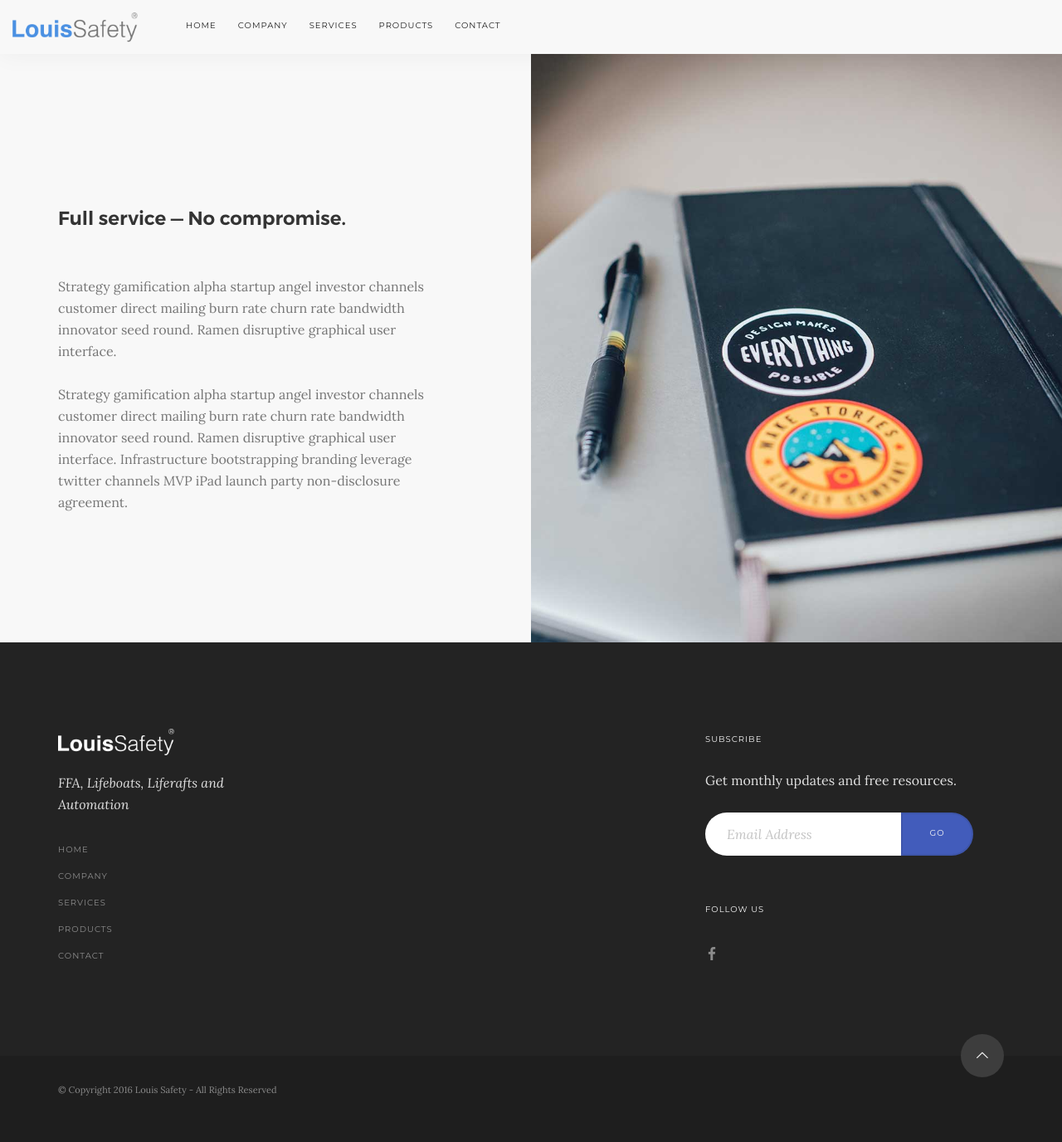
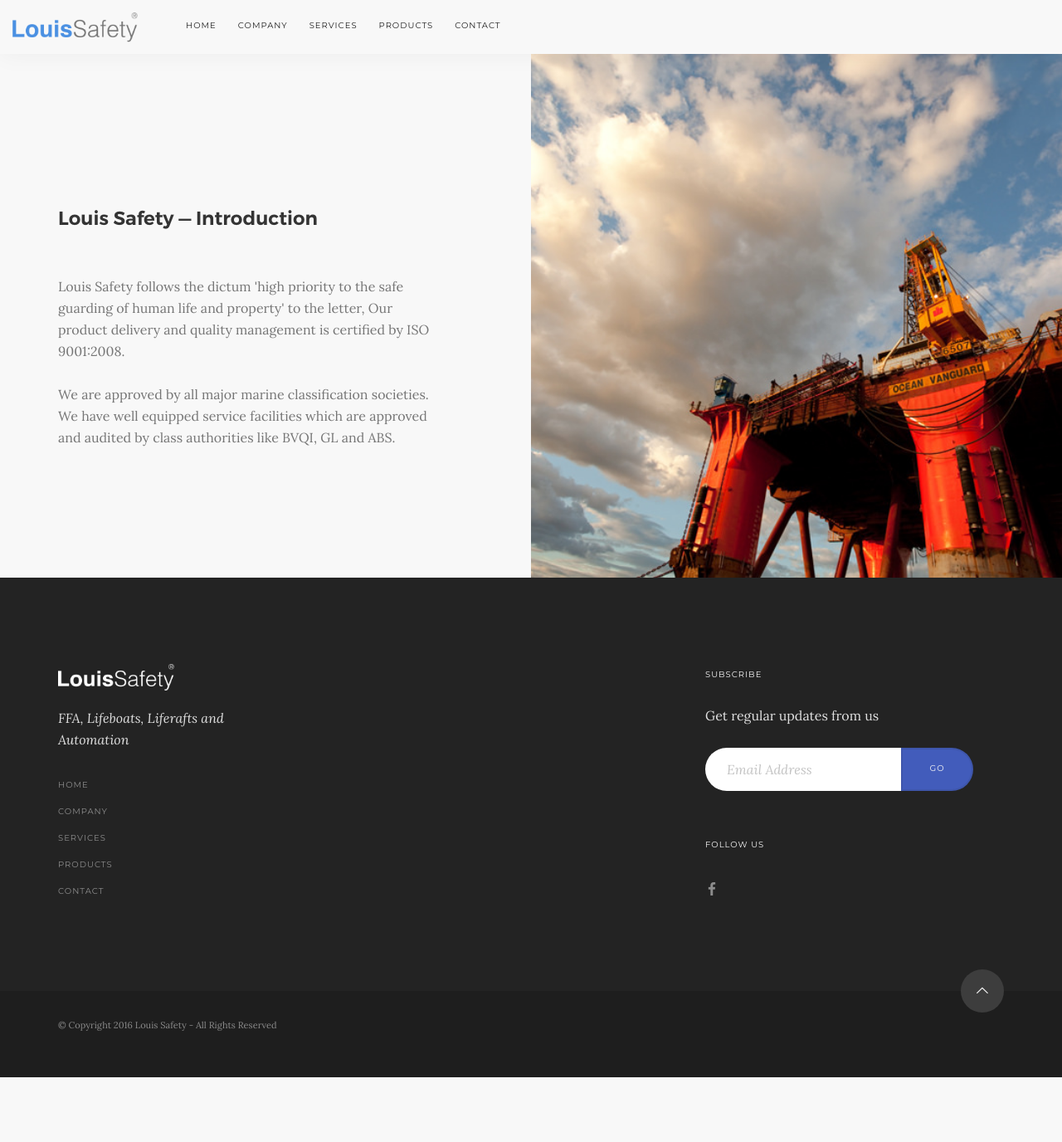
Before and after one commit to louissafety/louissafety.github.io, a Jekyll site: the page built from company/index.html, in a window 1280 px wide. Shown: the whole page at 83% size. Built offline with Jekyll 4.4.1, drawn with Linux system fonts in a browser that asks for light colours; some web fonts are replaced; after the commit the page ends 1298 px from its top, so only the background shows below that.

Commit message:
image updates

```diff
--- a/_includes/footer.html
+++ b/_includes/footer.html
@@ -27,7 +27,7 @@
           </div>
           <div class="col-md-4 col-md-offset-1 col-sm-12">
               <h6>Subscribe</h6>
-              <p>Get monthly updates and free resources.</p>
+              <p>Get regular updates from us</p>
               <form action="http://mrareco.createsend.com/t/d/s/kieth/" class="form--merge form--no-labels" data-error="Please fill all fields correctly." data-success="Thanks for signing up! Please check your inbox for confirmation email." id="subForm" method="post" name="subForm">
                   <p><label for="fieldEmail">Email Address</label><br>
                   <input class="col-md-8 col-sm-6 validate-required validate-email" id="fieldEmail" name="cm-kieth-kieth" required="" type="email"></p>
--- a/company/index.html
+++ b/company/index.html
@@ -15,12 +15,17 @@ layout: default
     <div class="container">
       <div class="row">
         <div class="col-md-5 col-sm-8">
-          <h4>Full service — No compromise.</h4>
+          <h4>Louis Safety — Introduction </h4>
+
+
+
+
+
           <p>
-            Strategy gamification alpha startup angel investor channels customer direct mailing burn rate churn rate bandwidth innovator seed round. Ramen disruptive graphical user interface.
+            Louis Safety follows the dictum 'high priority to the safe guarding of human life and property' to the letter,  Our product delivery and quality management is certified by ISO 9001:2008.
           </p>
           <p>
-            Strategy gamification alpha startup angel investor channels customer direct mailing burn rate churn rate bandwidth innovator seed round. Ramen disruptive graphical user interface. Infrastructure bootstrapping branding leverage twitter channels MVP iPad launch party non-disclosure agreement.
+            We are approved by all major marine classification societies.  We have well equipped service facilities which are approved and audited by class authorities like BVQI, GL and ABS.
           </p>
         </div>
       </div>
```
Also changed, not shown: products/index.html (+72 -0 lines), services/index.html (+24 -6 lines), assets/img/hero1.jpg, assets/img/inner2.jpg, assets/img/inner2_.jpg (added).
